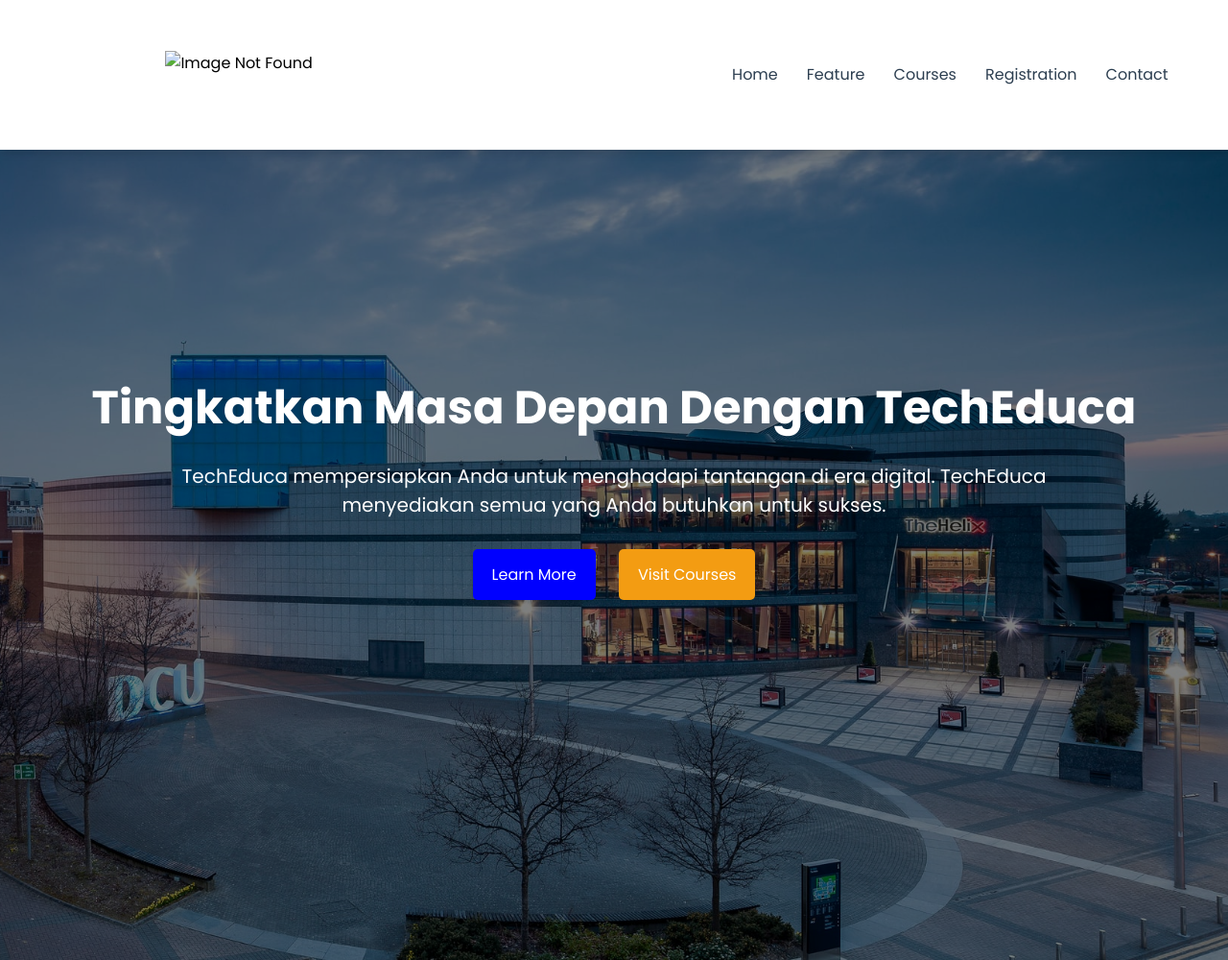
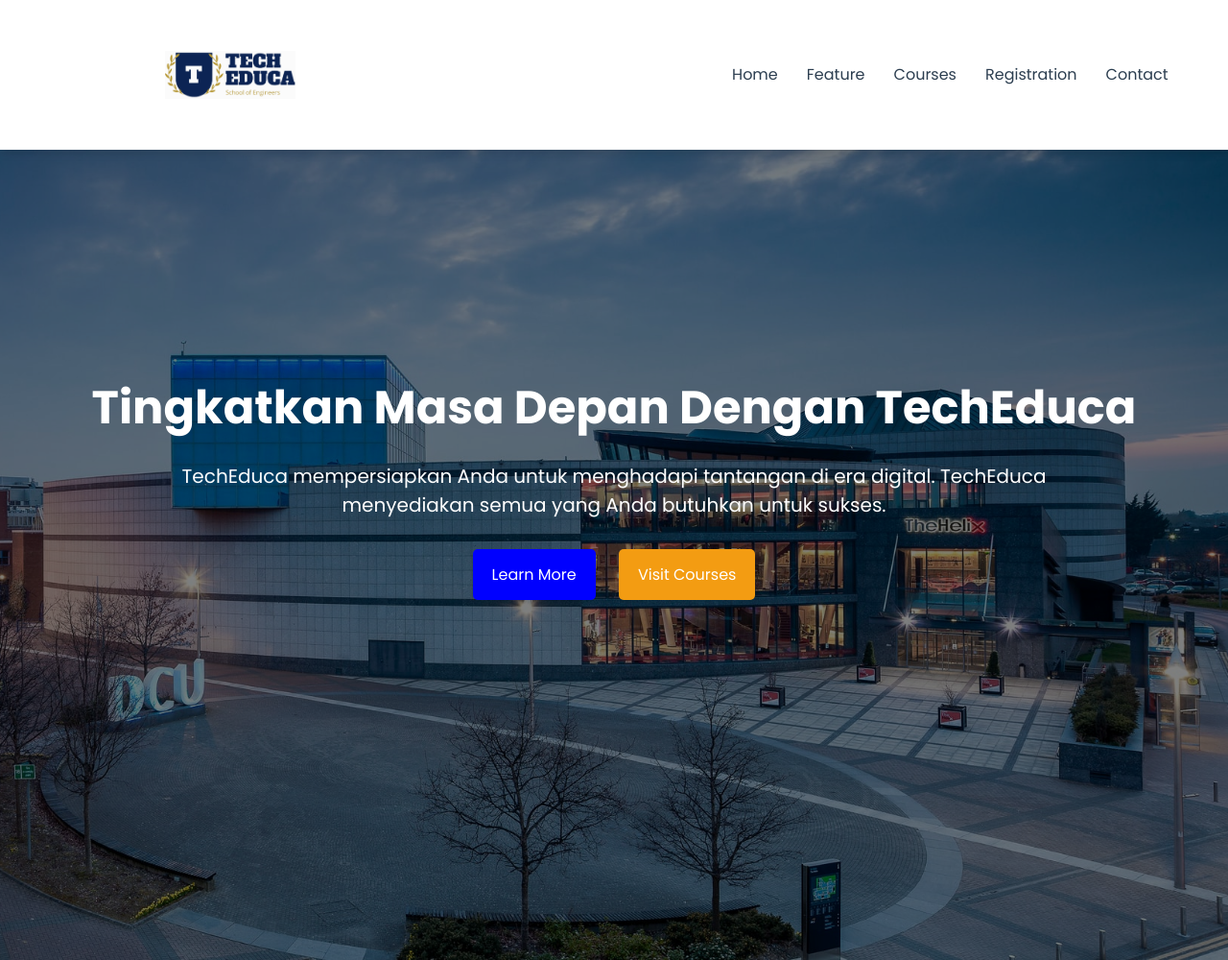
Before and after one commit to ThoriqAR1301/Tech-Educa-Web, a plain HTML site: page tugaskamis.html in a window 1280 px wide. Shown: the top 1000 px of the page at 96% size. Drawn offline with nearby package versions, Linux system fonts and the light colour scheme; files whose address does not match are found by name.

Commit message:
Mengganti Logo

```diff
--- a/tugaskamis.html
+++ b/tugaskamis.html
@@ -17,7 +17,7 @@
      <header>
         <nav>
             <div class="logo">
-                <img src="logo.jpg" alt="Image Not Found">
+                <img src="images/logo.jpg" alt="Image Not Found">
             </div>
             <ul class="nav-links">
                 <i id="menu-close" class="fa-solid fa-circle-xmark"></i>
```
